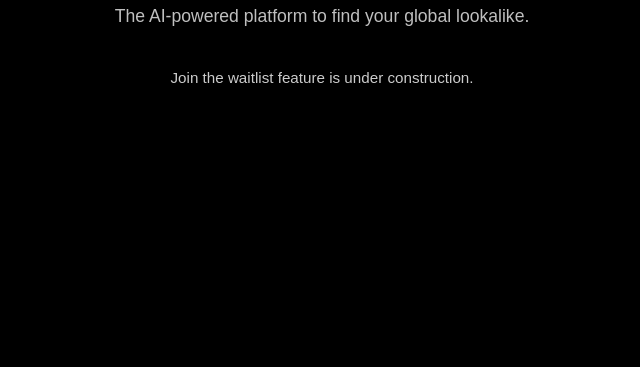
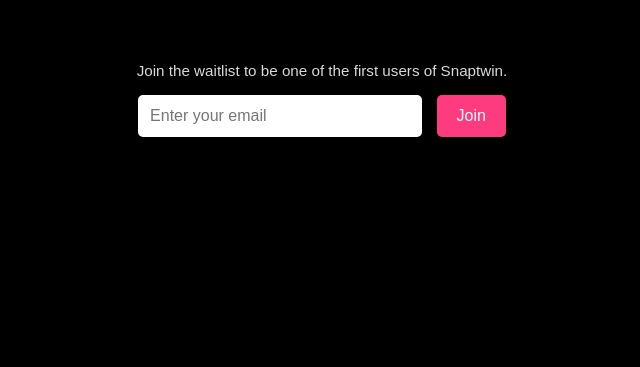
Before and after one commit to orhanakcayy59-dot/snaptwin, a plain HTML site: page index.html in a window 1280 px wide. Shown: the part 433-800 px from the top of the page, without its empty margins (318-958 px from the left). Drawn offline with Linux system fonts and the light colour scheme.

Commit message:
Update index.html

```diff
--- a/index.html
+++ b/index.html
@@ -4,6 +4,7 @@
     <meta charset="UTF-8" />
     <meta name="viewport" content="width=device-width, initial-scale=1.0" />
     <title>Snaptwin – Coming Soon</title>
+
     <style>
         body {
             margin: 0;
@@ -18,29 +19,80 @@
             min-height: 100vh;
             text-align: center;
         }
+
         h1 {
             font-size: 3rem;
             margin-bottom: 0.5rem;
         }
+
         p {
             font-size: 1.1rem;
             opacity: 0.75;
             max-width: 480px;
         }
+
         .logo {
-            font-size: 2.5rem;
+            font-size: 2.8rem;
             font-weight: bold;
             margin-bottom: 1rem;
             color: #ff3b7f;
         }
+
+        /* Form stilleri */
+        .waitlist-container {
+            margin-top: 2rem;
+        }
+
+        .waitlist-input {
+            padding: 12px;
+            width: 260px;
+            border-radius: 5px;
+            border: none;
+            font-size: 1rem;
+            outline: none;
+        }
+
+        .waitlist-btn {
+            padding: 12px 20px;
+            background: #ff3b7f;
+            color: white;
+            border: none;
+            border-radius: 5px;
+            margin-left: 10px;
+            cursor: pointer;
+            font-size: 1rem;
+            transition: 0.2s;
+        }
+
+        .waitlist-btn:hover {
+            background: #ff2066;
+        }
     </style>
 </head>
+
 <body>
     <div class="logo">Snaptwin</div>
     <h1>We're Launching Soon</h1>
+
     <p>The AI-powered platform to find your global lookalike.</p>
-    <p style="margin-top: 1.5rem; font-size: 0.95rem; opacity: 0.8;">
-        Join the waitlist feature is under construction.
-    </p>
+
+    <div class="waitlist-container">
+        <p style="font-size: 0.95rem; opacity: 0.85; margin-bottom: 1rem;">
+            Join the waitlist to be one of the first users of Snaptwin.
+        </p>
+
+        <!-- CUSTOM WAITLIST FORM -->
+        <form action="https://formspree.io/f/xkgdpzyq" method="POST">
+            <input
+                type="email"
+                name="email"
+                class="waitlist-input"
+                placeholder="Enter your email"
+                required
+            >
+            <button type="submit" class="waitlist-btn">Join</button>
+        </form>
+    </div>
+
 </body>
 </html>
```
